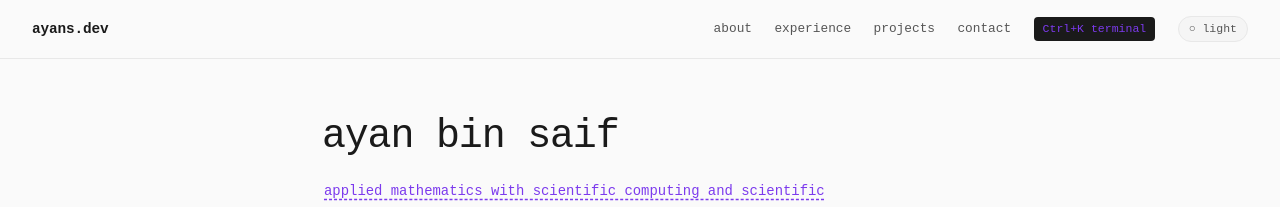
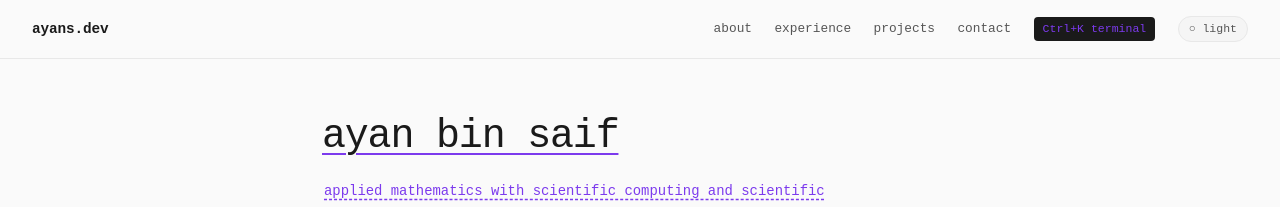
Before and after one commit to draggle/portfolio, a Next.js app: page / in a window 1280 px wide. Shown: the top 207 px of the page. Built offline with nearby package versions, Linux system fonts and the light colour scheme; a web font is replaced by a local one.

Commit message:
feat: accent underline on hero name and accent hover on nav links
Co-Authored-By: Claude Sonnet 4.6 <noreply@anthropic.com>

```diff
--- a/src/app/globals.css
+++ b/src/app/globals.css
@@ -122,7 +122,7 @@ body {
   text-decoration: none;
   transition: color 0.2s ease;
 }
-.nav-links a:hover { color: var(--text); }
+.nav-links a:hover { color: var(--accent); }
 .term-btn {
   background: var(--text);
   color: var(--accent) !important;
@@ -163,6 +163,10 @@ body {
   line-height: 1.1;
   margin-bottom: 1.2rem;
   animation: fadeUp 0.6s ease both;
+  text-decoration: underline;
+  text-decoration-color: var(--accent);
+  text-underline-offset: 6px;
+  text-decoration-thickness: 2px;
 }
 .hero-bio {
   font-size: 0.87rem;
```
